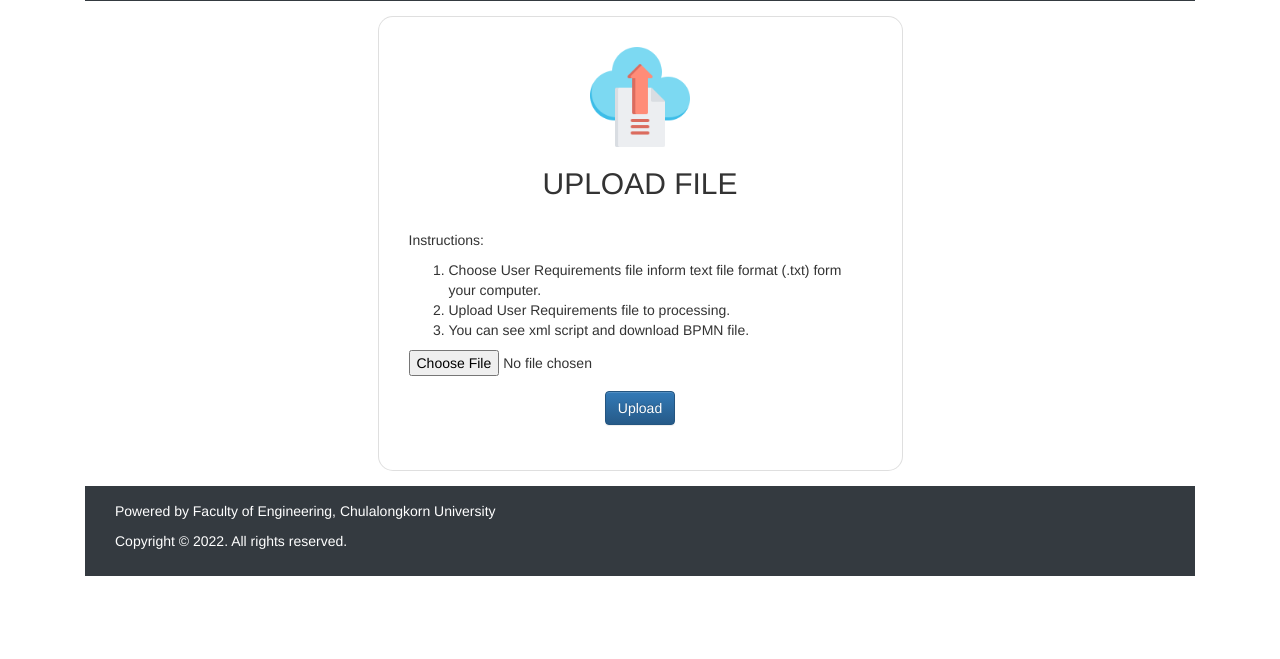
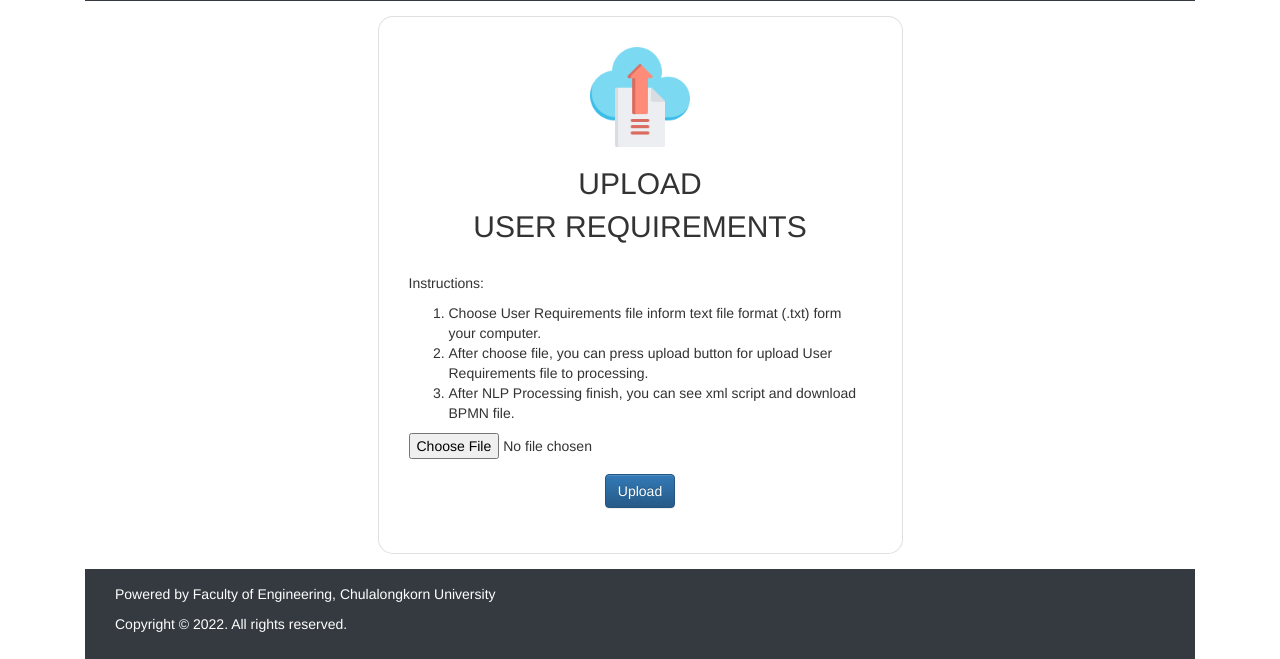
Before and after one commit to kullawattana/chula-nlp-bpmn-v1, a Flask app: page / in a window 1280 px wide. Shown: the part 199-858 px from the top of the page. Before the commit the page ends 775 px from the top, so only its background shows below. Run offline with Flask 2, Linux system fonts and the light colour scheme; some libraries are stand-ins or nearby versions.

Commit message:
Update index.html

```diff
--- a/templates/index.html
+++ b/templates/index.html
@@ -37,12 +37,12 @@
                                     <div style="text-align:center;">
                                         <img src="{{url_for('static', filename='img/upload_file_icon.png')}}" style="width:100px;height:100px;">
                                     </div>
-                                    <h2 class="text-uppercase text-center mb-5">Upload File</h2>
+                                    <h2 class="text-uppercase text-center mb-5"><p>Upload</p><p>User Requirements</p></h2>
                                     <p>Instructions:</p>
                                     <ol>
                                       <li>Choose User Requirements file inform text file format (.txt) form your computer.</li>
-                                      <li>Upload User Requirements file to processing.</li>
-                                      <li>You can see xml script and download BPMN file.</li>
+                                      <li>After choose file, you can press upload button for upload User Requirements file to processing.</li>
+                                      <li>After NLP Processing finish, you can see xml script and download BPMN file.</li>
                                     </ol>
                                     <form method=post enctype=multipart/form-data>
                                         <div style="text-align:center;">
```
